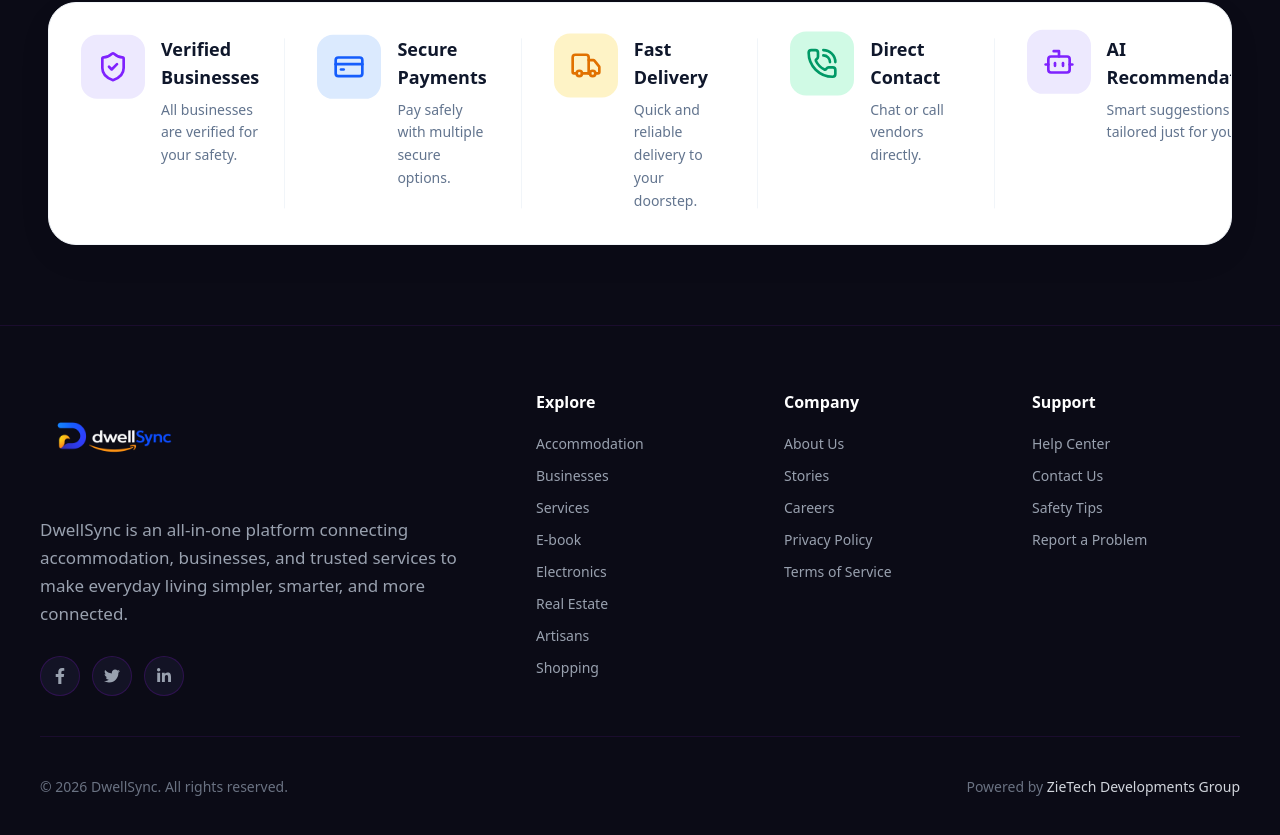
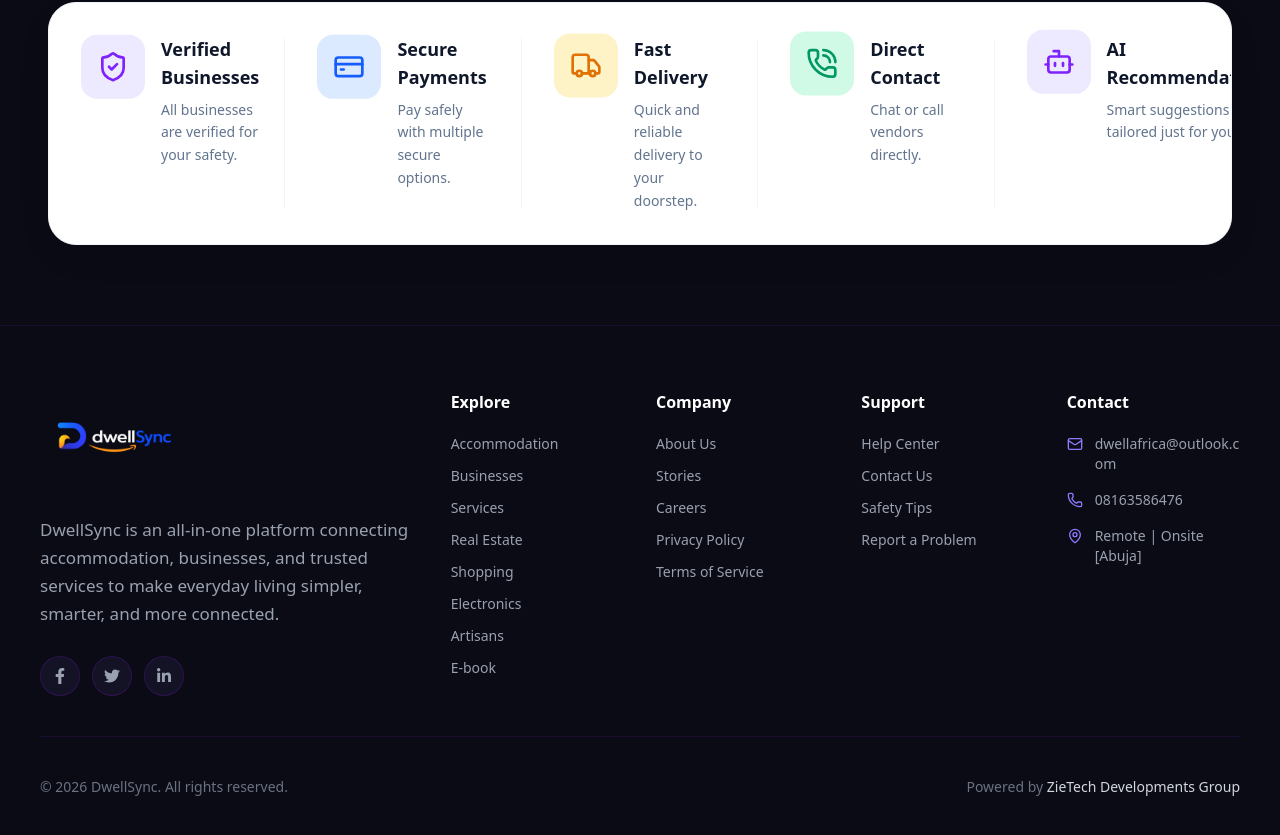
Before and after one commit to bobby291/dwell-sync, a Next.js app: page /business in a window 1280 px wide. Shown: the part 2612-3447 px from the top of the page. Built offline with nearby package versions, Linux system fonts and the light colour scheme.

Commit message:
Footer Components

```diff
--- a/components/Footer.tsx
+++ b/components/Footer.tsx
@@ -7,17 +7,18 @@ import {
   FaTwitter,
   FaLinkedinIn,
 } from "react-icons/fa";
+import { Mail, Phone, MapPin } from "lucide-react";
 
 export default function Footer() {
   const exploreLinks = [
     { name: "Accommodation", href: "/accomodation" },
     { name: "Businesses", href: "/business" },
     { name: "Services", href: "/works" },
+    { name: "Real Estate", href: "/real-estate" },
+    { name: "Shopping", href: "/shop" },
+    { name: "Electronics", href: "/electronics" },
+    { name: "Artisans", href: "/artisans" },
     { name: "E-book", href: "/ebook" },
-    { name: "Electronics", href: "/electronics" },
-    { name: "Real Estate", href: "/real-estate" },
-    { name: "Artisans", href: "/artisans" },
-    { name: "Shopping", href: "/shop" },
   ];
 
   const companyLinks = [
@@ -56,19 +57,19 @@ export default function Footer() {
   return (
     <footer className="w-full border-t border-purple-900/20 bg-[#0B0B16]">
       <div className="mx-auto max-w-7xl px-6 py-14 md:px-10 lg:py-16">
+
         {/* ================= MAIN FOOTER ================= */}
-        <div className="grid grid-cols-1 gap-12 md:grid-cols-2 lg:grid-cols-5 lg:gap-10">
+        <div className="grid grid-cols-1 gap-12 md:grid-cols-2 lg:grid-cols-6 lg:gap-8">
 
           {/* ================= BRAND ================= */}
           <div className="lg:col-span-2">
-            {/* Logo */}
             <Link
               href="/home"
               className="inline-flex items-center transition-transform duration-300 hover:scale-[1.02]"
             >
               <Image
                 src="/images/Logo_Dwell.png"
-                alt="Dwell Sync Logo"
+                alt="DwellSync Logo"
                 width={170}
                 height={170}
                 className="h-auto w-[150px] object-contain"
@@ -76,7 +77,6 @@ export default function Footer() {
               />
             </Link>
 
-            {/* Description */}
             <p className="mt-5 max-w-md text-base leading-7 text-gray-400 md:text-[17px]">
               DwellSync is an all-in-one platform connecting accommodation,
               businesses, and trusted services to make everyday living
@@ -158,6 +158,43 @@ export default function Footer() {
               ))}
             </div>
           </div>
+
+          {/* ================= CONTACT ================= */}
+          <div>
+            <h3 className="mb-5 text-base font-semibold text-white">
+              Contact
+            </h3>
+
+            <div className="flex flex-col gap-4">
+
+              {/* Email */}
+              <a
+                href="mailto:dwellafrica@outlook.com"
+                className="group flex items-start gap-3 text-sm text-gray-400 transition-colors duration-300 hover:text-[#8B7CFF]"
+              >
+                <Mail className="mt-0.5 h-4 w-4 shrink-0 text-[#8B7CFF]" />
+                <span className="break-all">
+                  dwellafrica@outlook.com
+                </span>
+              </a>
+
+              {/* Phone */}
+              <a
+                href="tel:08163586476"
+                className="group flex items-center gap-3 text-sm text-gray-400 transition-colors duration-300 hover:text-[#8B7CFF]"
+              >
+                <Phone className="h-4 w-4 shrink-0 text-[#8B7CFF]" />
+                <span>08163586476</span>
+              </a>
+
+              {/* Location */}
+              <div className="flex items-start gap-3 text-sm text-gray-400">
+                <MapPin className="mt-0.5 h-4 w-4 shrink-0 text-[#8B7CFF]" />
+                <span>Remote | Onsite [Abuja]</span>
+              </div>
+
+            </div>
+          </div>
         </div>
 
         {/* ================= DIVIDER ================= */}
--- a/components/Navbar.tsx
+++ b/components/Navbar.tsx
@@ -387,7 +387,7 @@ export default function Navbar() {
               target="_blank"
               rel="noopener noreferrer"
               className="flex h-11 w-full items-center justify-center rounded-lg bg-gradient-to-r from-[#6C4AF2] via-[#7B61FF] to-[#5A2DFF] text-sm font-semibold text-white shadow-lg shadow-purple-900/30 transition-all duration-200 hover:scale-[1.01]"
-            >zzzzzzzzz
+            >
               Join Waitlist
             </a>
           </div>
```
